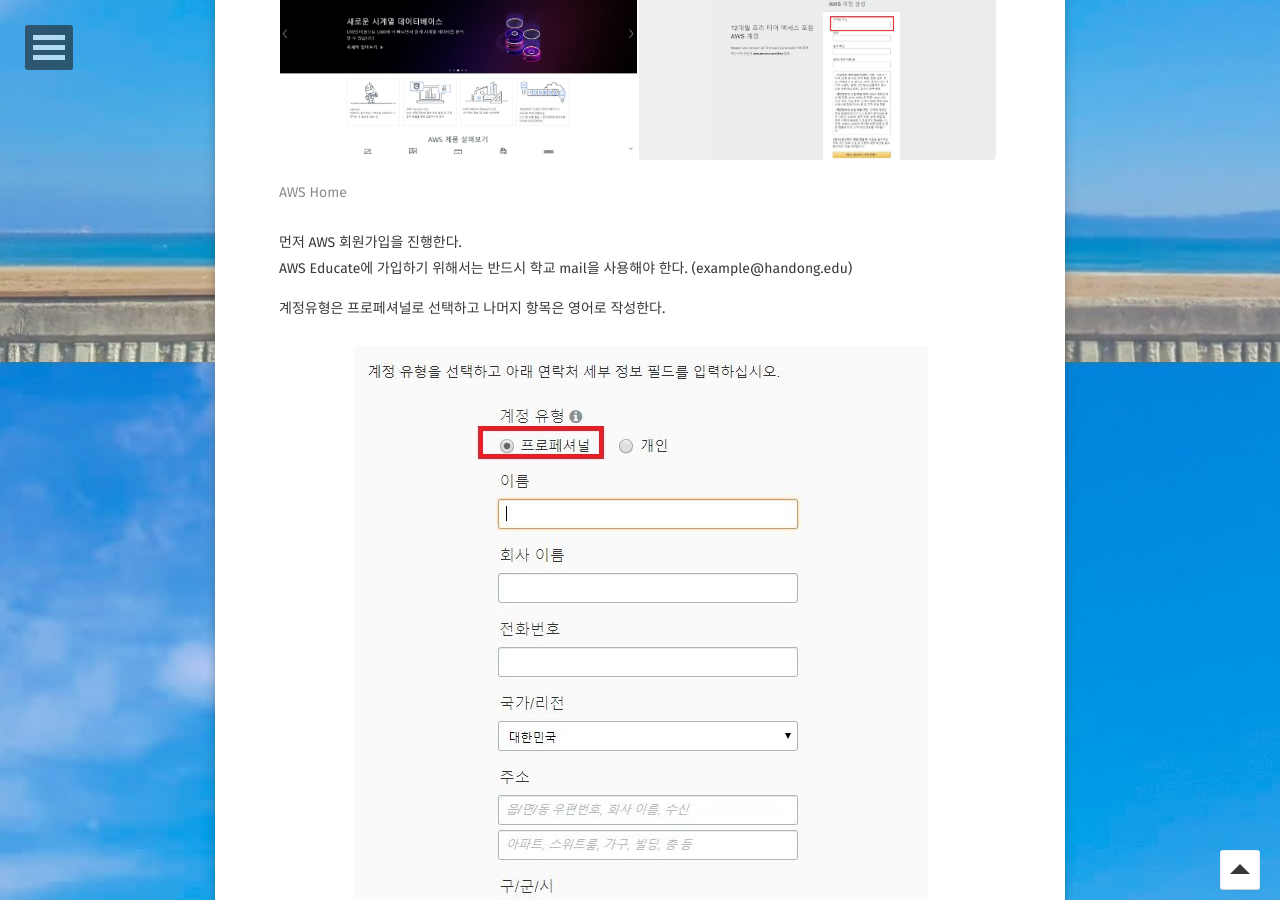
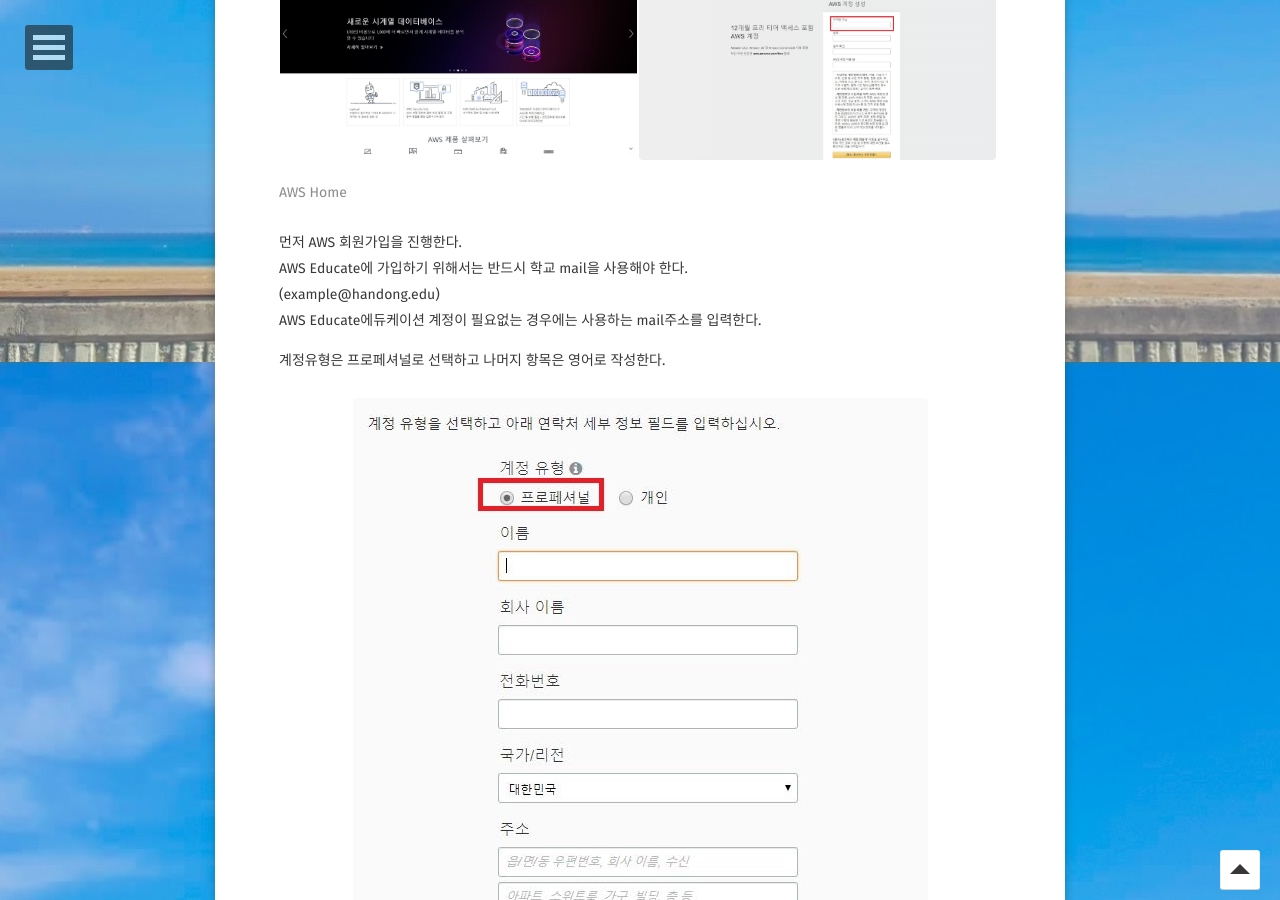
Before and after one commit to kangyechan/kangyechan.github.io, a Jekyll site: the page built from _posts/post/2019-01-02-aws-set-join.md, in a window 1280 px wide and 900 px high, scrolled down 538 px. Built offline with Jekyll 4.4.1, drawn with Linux system fonts in a browser that asks for light colours; some web fonts are replaced.

Commit message:
join image

```diff
--- a/_posts/post/2019-01-02-aws-set-join.md
+++ b/_posts/post/2019-01-02-aws-set-join.md
@@ -14,24 +14,26 @@ comments: false
 ### AWS 회원가입
 
 <figure class="half">
-	<a href="{{site.url}}/assets/img/aws/aws_main.JPG"><img src="{{site.url}}/assets/img/aws/aws_main.JPG"></a>
-	<a href="{{site.url}}/assets/img/aws/aws_join.JPG"><img src="{{site.url}}/assets/img/aws/aws_join.JPG"></a>
+	<a href="{{site.url}}/assets/img/aws/aws_join/main.JPG"><img src="{{site.url}}/assets/img/aws/aws_join/main.JPG"></a>
+	<a href="{{site.url}}/assets/img/aws/aws_join/join_1.JPG"><img src="{{site.url}}/assets/img/aws/aws_join/join_1.JPG"></a>
 	<figcaption>AWS Home</figcaption>
 </figure>
 
 먼저 AWS 회원가입을 진행한다.
-AWS Educate에 가입하기 위해서는 반드시 학교 mail을 사용해야 한다. (example@handong.edu)
+AWS Educate에 가입하기 위해서는 반드시 학교 mail을 사용해야 한다.
+(example@handong.edu)
+AWS Educate에듀케이션 계정이 필요없는 경우에는 사용하는 mail주소를 입력한다.
 
 계정유형은 프로페셔널로 선택하고 나머지 항목은 영어로 작성한다.
 
 <figure>
-	<a href="{{site.url}}/assets/img/aws/aws_join_1.JPG"><img src="{{site.url}}/assets/img/aws/aws_join_1.JPG"></a>
+	<a href="{{site.url}}/assets/img/aws/aws_join/join_2.JPG"><img src="{{site.url}}/assets/img/aws/aws_join/join_2.JPG"></a>
 </figure>
 
 #### AWS 결제정보 입력
 
 <figure>
-  <a href="{{site.url}}/assets/img/aws/aws_join_2.JPG"><img src="{{site.url}}/assets/img/aws/aws_join_2.JPG"></a>
+  <a href="{{site.url}}/assets/img/aws/aws_join/join_3.JPG"><img src="{{site.url}}/assets/img/aws/aws_join/join_3.JPG"></a>
   <figcaption>AWS 결제정보 입력</figcaption>
 </figure>
 
```
Also changed, not shown: assets/img/aws/aws_join/join_1.JPG (renamed from assets/img/aws/aws_join.JPG), assets/img/aws/aws_join/join_2.JPG (renamed from assets/img/aws/aws_join_1.JPG), assets/img/aws/aws_join/join_3.JPG (renamed from assets/img/aws/aws_join_2.JPG), assets/img/aws/aws_join/main.JPG (renamed from assets/img/aws/aws_main.JPG), assets/img/aws/aws_join_card.JPG (added), assets/img/aws/aws_join_card_2.JPG (added), assets/img/aws/aws_join_card_3.JPG (added), assets/img/aws/aws_join_card_4.JPG (added), assets/img/aws/aws_join_card_5.JPG (added), assets/img/aws/aws_join_card_6.JPG (added), assets/img/aws/aws_join_card_7.JPG (added), assets/img/aws/aws_join_card_8.JPG (added), assets/img/aws/aws_join_card_9.JPG (added).
